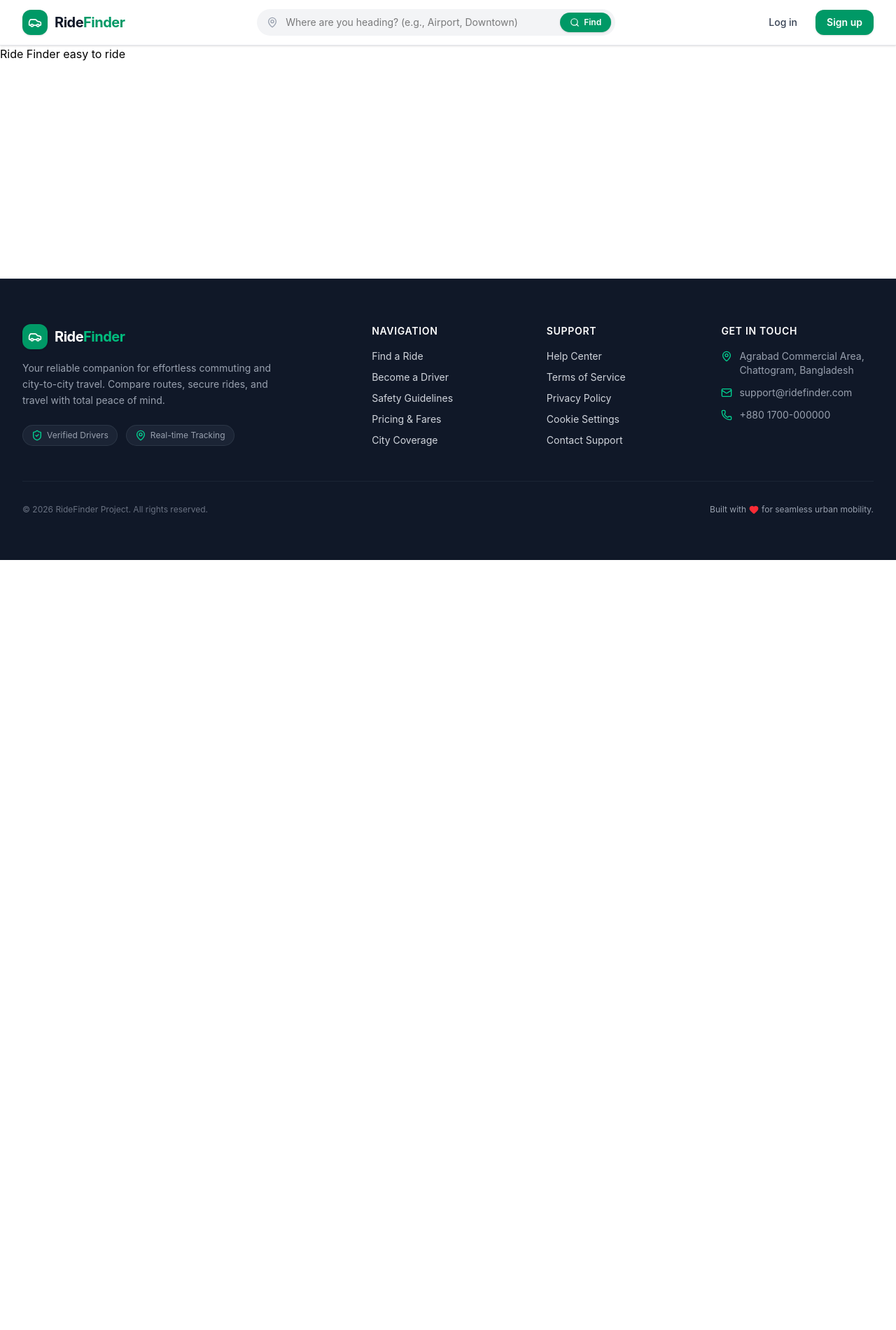
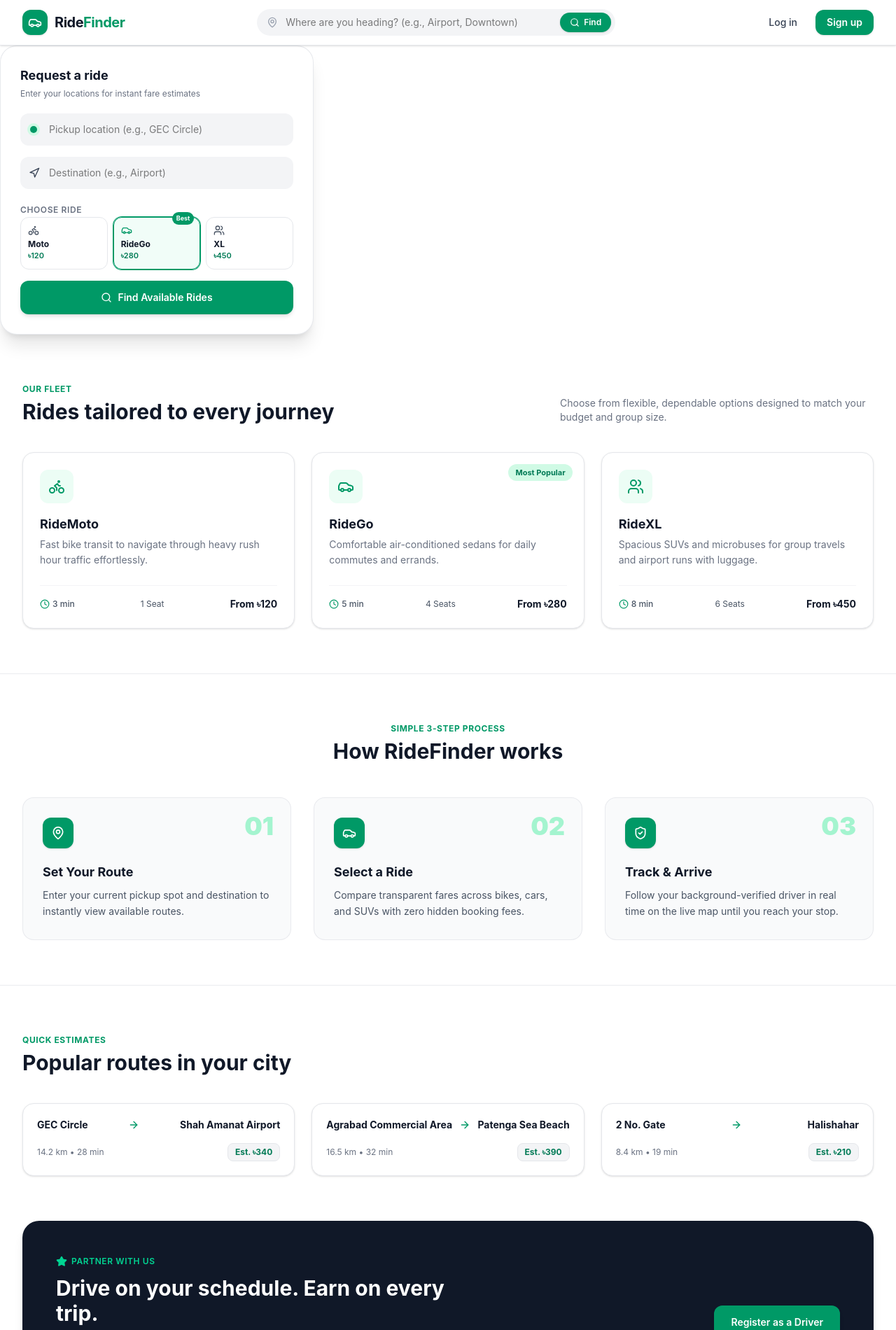
Before and after one commit to Shifath0570/RideFinder_Client, a Next.js app: page / in a window 1280 px wide. Shown: the top 1900 px of the page at 70% size. Before the commit the page ends 800 px from the top, so only its background shows below. Built offline with nearby package versions, Linux system fonts and the light colour scheme.

Commit message:
main page all route set

```diff
--- a/src/app/components/DriverCtaBanner.jsx
+++ b/src/app/components/DriverCtaBanner.jsx
@@ -1,3 +1,5 @@
+"use client";
+
 import React from "react";
 import { motion } from "framer-motion";
 import { Star, CheckCircle2, CreditCard } from "lucide-react";
--- a/src/app/components/FleetShowcase.jsx
+++ b/src/app/components/FleetShowcase.jsx
@@ -1,3 +1,5 @@
+"use client";
+
 import React from "react";
 import { motion } from "framer-motion";
 import { Bike, Car, Users, Clock } from "lucide-react";
--- a/src/app/page.js
+++ b/src/app/page.js
@@ -1,9 +1,18 @@
 import Image from "next/image";
+import QuickRideCard from "./components/QuickRideCard";
+import FleetShowcase from "./components/FleetShowcase";
+import HowItWorks from "./components/HowItWorks";
+import PopularRoutes from "./components/PopularRoutes";
+import DriverCtaBanner from "./components/DriverCtaBanner";
 
 export default function Home() {
   return (
     <div>
-      <h1>Ride Finder easy to ride</h1>
+      <QuickRideCard />
+      <FleetShowcase />
+      <HowItWorks />
+      <PopularRoutes />
+      <DriverCtaBanner />
     </div>
   );
 }
```
